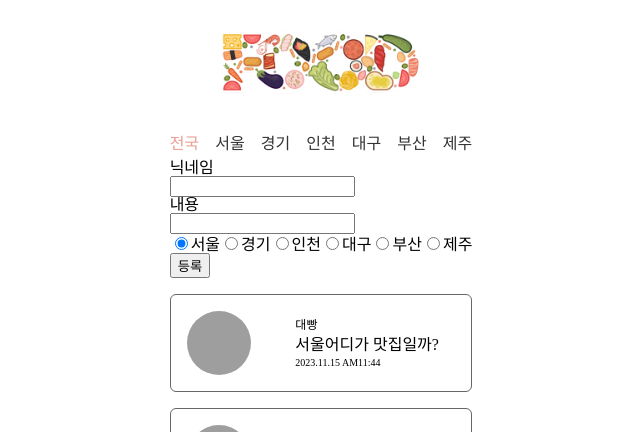
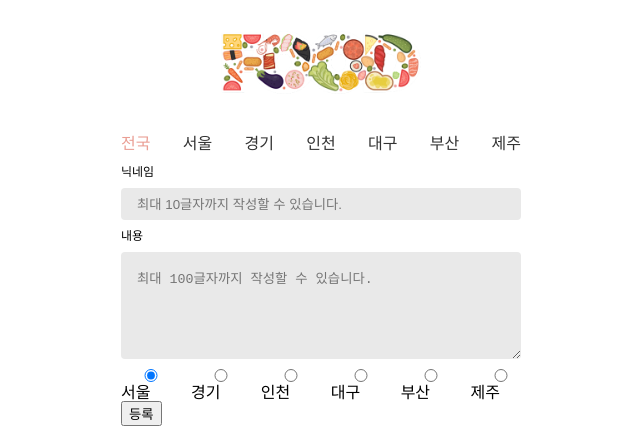
Before and after one commit to daeppang119/React_food_reviews, a React (Create React App) app: page / in a window 1280 px wide. Shown: the top 432 px of the page, without its empty margins (319-959 px from the left). Built offline with nearby package versions, Linux system fonts and the light colour scheme; grey boxes are pictures that could not be loaded.

Commit message:
수정추가

```diff
--- a/src/component/Form.jsx
+++ b/src/component/Form.jsx
@@ -1,7 +1,21 @@
 import React, { useState } from "react";
 import uuid from "react-uuid";
-import Input from "./Input";
 import styled from "styled-components";
+
+const StP = styled.p`
+  line-height: 2;
+  font-size: 12px;
+`;
+const StNicknameInput = styled.input`
+  height: 2rem;
+  margin: 0.25rem 0;
+  padding: 0 1rem;
+`;
+
+const StContextInput = styled.textarea`
+  margin: 0.25rem 0;
+  padding: 1rem;
+`;
 
 const StRadio = styled.div`
   display: flex;
@@ -61,7 +75,7 @@ export default function Form({ list, setList, regions }) {
       return alert("내용이 입력되지 않았습니다.");
     }
 
-    setList([...list, newList].reverse());
+    setList([newList, ...list]);
 
     setNickNameInputValue("");
     setContextInputValue("");
@@ -69,10 +83,26 @@ export default function Form({ list, setList, regions }) {
 
   return (
     <form onSubmit={onSubmit}>
-      <p>닉네임</p>
-      <Input value={nickNameInputValue} setValue={setNickNameInputValue} />
-      <p>내용</p>
-      <Input value={contextInputValue} setValue={setContextInputValue} />
+      <StP>닉네임</StP>
+      <StNicknameInput
+        placeholder="최대 10글자까지 작성할 수 있습니다."
+        maxlength="10"
+        value={nickNameInputValue}
+        onChange={(e) => {
+          setNickNameInputValue(e.target.value);
+        }}
+      />
+      <StP>내용</StP>
+      <StContextInput
+        // cols="30"
+        rows="5"
+        placeholder="최대 100글자까지 작성할 수 있습니다."
+        maxlength="100"
+        value={contextInputValue}
+        onChange={(e) => {
+          setContextInputValue(e.target.value);
+        }}
+      ></StContextInput>
       <StRadio>{regions.map(makeChekBox)}</StRadio>
       <button>등록</button>
     </form>
--- a/src/component/Header.jsx
+++ b/src/component/Header.jsx
@@ -19,7 +19,7 @@ const StLogo = styled.img`
   width: 200px;
 `;
 
-export default function Header() {
+function Header() {
   return (
     <StHeader>
       <StH1>
@@ -30,3 +30,5 @@ export default function Header() {
     </StHeader>
   );
 }
+
+export default React.memo(Header);
--- a/src/component/Input.jsx
+++ /dev/null
@@ -1,14 +0,0 @@
-import React from "react";
-
-export default function Input({ value, setValue }) {
-  return (
-    <>
-      <input
-        value={value}
-        onChange={(e) => {
-          setValue(e.target.value);
-        }}
-      />
-    </>
-  );
-}
--- a/src/component/List.jsx
+++ b/src/component/List.jsx
@@ -23,11 +23,10 @@ const StProfile = styled.div`
   width: 4rem;
   height: 4rem;
   border-radius: 50%;
-  margin-right: 1rem;
 `;
 
 const StCon = styled.div`
-  width: 10rem;
+  width: 18rem;
 `;
 
 const StProfileImg = styled.img`
--- a/src/component/Main.jsx
+++ b/src/component/Main.jsx
@@ -3,6 +3,10 @@ import Form from "./Form";
 import List from "./List";
 
 import styled from "styled-components";
+
+const StMain = styled.div`
+  width: 25rem;
+`;
 
 const StUl = styled.ul`
   display: flex;
@@ -25,7 +29,7 @@ export default function Main({ lists, setLists }) {
   const [seletedRegion, setSeletedRegion] = useState("전국");
 
   return (
-    <div>
+    <StMain>
       <StUl>
         <StClick
           region={seletedRegion === "전국"}
@@ -60,6 +64,6 @@ export default function Main({ lists, setLists }) {
           })}
         />
       }
-    </div>
+    </StMain>
   );
 }
--- a/src/pages/Details.jsx
+++ b/src/pages/Details.jsx
@@ -1,15 +1,25 @@
-import React from "react";
+import React, { useState } from "react";
 import { useNavigate, useParams } from "react-router-dom";
 import Profile from "../assets/profile.png";
 
 export default function Details({ lists, setLists }) {
+  const [isEditBtn, setIsEditBtn] = useState(false);
+  const [isEdit, setIsEdit] = useState(false);
+
   const params = useParams();
 
   const foundData = lists.find((item) => {
     return item.id === params.id;
   });
 
+  const [editText, setEditText] = useState(foundData.context);
+
   const navigate = useNavigate();
+
+  const editBtn = () => {
+    setIsEditBtn(true);
+    setIsEdit(true);
+  };
 
   const deletBtn = () => {
     if (window.confirm("정말 삭제하시겠습니까?")) {
@@ -24,8 +34,6 @@ export default function Details({ lists, setLists }) {
     }
   };
 
-  console.log(foundData);
-
   return (
     <>
       <div>
@@ -34,11 +42,42 @@ export default function Details({ lists, setLists }) {
       <div>
         <p>{foundData.region}</p>
         <p>{foundData.nickname}</p>
-        <p>{foundData.context}</p>
+        {isEditBtn === true ? (
+          <textarea
+            value={editText}
+            onChange={(e) => {
+              setEditText(e.target.value);
+            }}
+          >
+            {foundData.context}
+          </textarea>
+        ) : (
+          <p>{foundData.context}</p>
+        )}
         <p>{foundData.time}</p>
       </div>
       <div>
-        <button onClick={() => {}}>수정</button>
+        {isEdit === true ? (
+          <div>
+            <button onClick={() => {}}>수정완료</button>
+            <button
+              onClick={() => {
+                setIsEdit(!isEdit);
+              }}
+            >
+              수정취소
+            </button>
+          </div>
+        ) : (
+          <button
+            onClick={() => {
+              editBtn();
+            }}
+          >
+            수정
+          </button>
+        )}
+
         <button
           onClick={() => {
             deletBtn();
--- a/src/reset.css
+++ b/src/reset.css
@@ -122,3 +122,13 @@ table {
   border-collapse: collapse;
   border-spacing: 0;
 }
+
+input,
+textarea {
+  box-sizing: border-box;
+  width: 100%;
+  border: 0;
+  border-radius: 4px;
+  outline: none;
+  background-color: rgb(233, 233, 233);
+}
--- a/src/shared/Router.js
+++ b/src/shared/Router.js
@@ -51,7 +51,7 @@ const Router = () => {
   ];
 
   const [lists, setLists] = useState(initialState);
-  console.log(lists);
+
   return (
     <BrowserRouter>
       <Layout>
```
